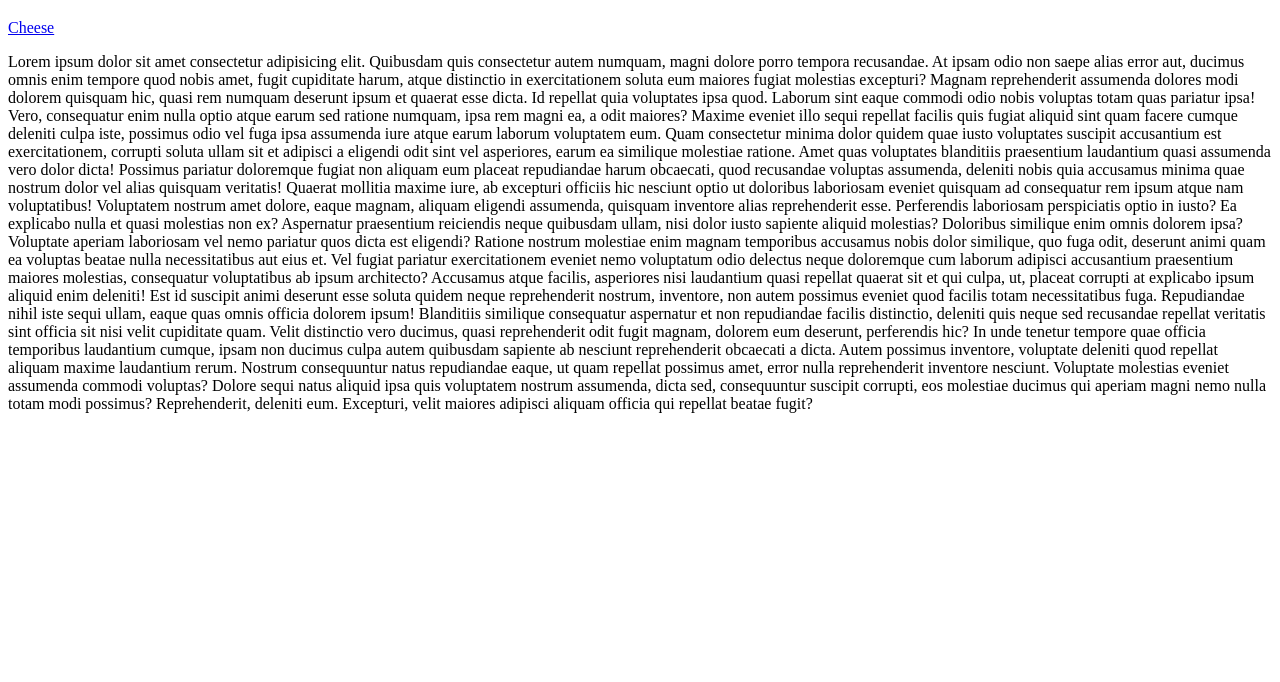
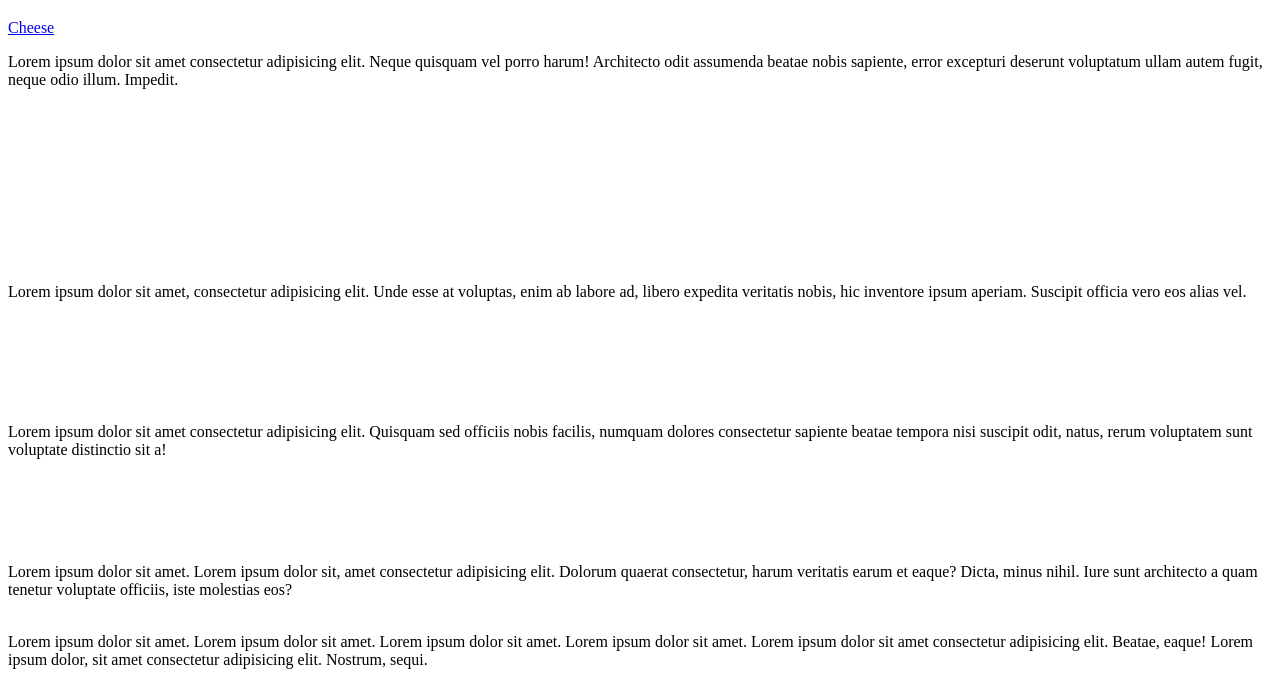
Before and after one commit to Tylerdays/w2dassignment, a plain HTML site: page index.html in a window 1280 px wide. Shown: the part 87-769 px from the top of the page. Drawn offline with Linux system fonts and the light colour scheme; grey boxes are pictures that could not be loaded.

Commit message:
Added text to expand the index, added an image. Fixed the tel communitcation link in contacts

```diff
--- a/index.html
+++ b/index.html
@@ -11,52 +11,51 @@
     <a href="pages/contacts.html">Contacts</a>
     <h1>Return of the cheese!</h1>
     <a href="https://en.wikipedia.org/wiki/Cheese">Cheese</a>
-    <p>Lorem ipsum dolor sit amet consectetur adipisicing elit. Quibusdam quis consectetur
-        autem numquam, magni dolore porro tempora recusandae. At ipsam odio non saepe alias
-        error aut, ducimus omnis enim tempore quod nobis amet, fugit cupiditate harum,
-        atque distinctio in exercitationem soluta eum maiores fugiat molestias excepturi?
-        Magnam reprehenderit assumenda dolores modi dolorem quisquam hic, quasi rem numquam
-        deserunt ipsum et quaerat esse dicta. Id repellat quia voluptates ipsa quod.
-        Laborum sint eaque commodi odio nobis voluptas totam quas pariatur ipsa! Vero,
-        consequatur enim nulla optio atque earum sed ratione numquam, ipsa rem magni ea,
-        a odit maiores? Maxime eveniet illo sequi repellat facilis quis fugiat aliquid
-        sint quam facere cumque deleniti culpa iste, possimus odio vel fuga ipsa assumenda
-        iure atque earum laborum voluptatem eum. Quam consectetur minima dolor quidem quae
-        iusto voluptates suscipit accusantium est exercitationem, corrupti soluta ullam sit
-        et adipisci a eligendi odit sint vel asperiores, earum ea similique molestiae
-        ratione. Amet quas voluptates blanditiis praesentium laudantium quasi assumenda
-        vero dolor dicta! Possimus pariatur doloremque fugiat non aliquam eum placeat
-        repudiandae harum obcaecati, quod recusandae voluptas assumenda, deleniti nobis
-        quia accusamus minima quae nostrum dolor vel alias quisquam veritatis! Quaerat
-        mollitia maxime iure, ab excepturi officiis hic nesciunt optio ut doloribus
-        laboriosam eveniet quisquam ad consequatur rem ipsum atque nam voluptatibus!
-        Voluptatem nostrum amet dolore, eaque magnam, aliquam eligendi assumenda, quisquam
-        inventore alias reprehenderit esse. Perferendis laboriosam perspiciatis optio in
-        iusto? Ea explicabo nulla et quasi molestias non ex? Aspernatur praesentium
-        reiciendis neque quibusdam ullam, nisi dolor iusto sapiente aliquid molestias?
-        Doloribus similique enim omnis dolorem ipsa? Voluptate aperiam laboriosam vel
-        nemo pariatur quos dicta est eligendi? Ratione nostrum molestiae enim magnam
-        temporibus accusamus nobis dolor similique, quo fuga odit, deserunt animi quam
-        ea voluptas beatae nulla necessitatibus aut eius et. Vel fugiat pariatur
-        exercitationem eveniet nemo voluptatum odio delectus neque doloremque cum laborum
-        adipisci accusantium praesentium maiores molestias, consequatur voluptatibus ab
-        ipsum architecto? Accusamus atque facilis, asperiores nisi laudantium quasi
-        repellat quaerat sit et qui culpa, ut, placeat corrupti at explicabo ipsum aliquid
-        enim deleniti! Est id suscipit animi deserunt esse soluta quidem neque reprehenderit
-        nostrum, inventore, non autem possimus eveniet quod facilis totam necessitatibus
-        fuga. Repudiandae nihil iste sequi ullam, eaque quas omnis officia dolorem ipsum!
-        Blanditiis similique consequatur aspernatur et non repudiandae facilis distinctio,
-        deleniti quis neque sed recusandae repellat veritatis sint officia sit nisi velit
-        cupiditate quam. Velit distinctio vero ducimus, quasi reprehenderit odit fugit
-        magnam, dolorem eum deserunt, perferendis hic? In unde tenetur tempore quae officia
-        temporibus laudantium cumque, ipsam non ducimus culpa autem quibusdam sapiente ab
-        nesciunt reprehenderit obcaecati a dicta. Autem possimus inventore, voluptate
-        deleniti quod repellat aliquam maxime laudantium rerum. Nostrum consequuntur
-        natus repudiandae eaque, ut quam repellat possimus amet, error nulla reprehenderit
-        inventore nesciunt. Voluptate molestias eveniet assumenda commodi voluptas? Dolore
-        sequi natus aliquid ipsa quis voluptatem nostrum assumenda, dicta sed, consequuntur
-        suscipit corrupti, eos molestiae ducimus qui aperiam magni nemo nulla totam modi
-        possimus? Reprehenderit, deleniti eum. Excepturi, velit maiores adipisci aliquam
-        officia qui repellat beatae fugit?</p>
+        <P>Lorem ipsum dolor sit amet consectetur adipisicing elit.
+        Neque quisquam vel porro harum! Architecto odit assumenda beatae
+        nobis sapiente, error excepturi deserunt voluptatum ullam autem fugit,
+        neque odio illum. Impedit.</P>
+        <br>
+        <br>
+        <br>
+        <br>
+        <br>
+        <br>
+        <br>
+        <br>
+        <br>
+        <p>Lorem ipsum dolor sit amet, consectetur adipisicing elit.
+            Unde esse at voluptas, enim ab labore ad, libero expedita
+            veritatis nobis, hic inventore ipsum aperiam. Suscipit officia
+            vero eos alias vel.</p>
+        <br>
+        <br>
+        <br>
+        <br>
+        <br>
+        <p>Lorem ipsum dolor sit amet consectetur adipisicing elit.
+            Quisquam sed officiis nobis facilis, numquam dolores
+            consectetur sapiente beatae tempora nisi suscipit odit,
+            natus, rerum voluptatem sunt voluptate distinctio sit a!</p>
+        <br>
+        <br>
+        <br>
+        <br>
+        <p>Lorem ipsum dolor sit amet.
+            Lorem ipsum dolor sit, amet
+            consectetur adipisicing elit. Dolorum
+            quaerat consectetur, harum veritatis earum et eaque?
+            Dicta, minus nihil. Iure sunt architecto a quam tenetur voluptate
+            officiis, iste molestias eos?
+        </p>
+        <br>
+        Lorem ipsum dolor sit amet.
+        Lorem ipsum dolor sit amet.
+        Lorem ipsum dolor sit amet.
+        Lorem ipsum dolor sit amet.
+        Lorem ipsum dolor sit amet consectetur adipisicing elit. Beatae, eaque!
+        Lorem ipsum dolor, sit amet consectetur adipisicing elit. Nostrum, sequi.
+        </p>
+        <img src="https://images.unsplash.com/photo-1618439832239-24b550c7af56?ixlib=rb-1.2.1&ixid=MnwxMjA3fDB8MHxwaG90by1wYWdlfHx8fGVufDB8fHx8&auto=format&fit=crop&w=387&q=80" alt="Big Cheese">
 </body>
 </html>
```
Also changed, not shown: pages/contacts.html (+4 -0 lines).
